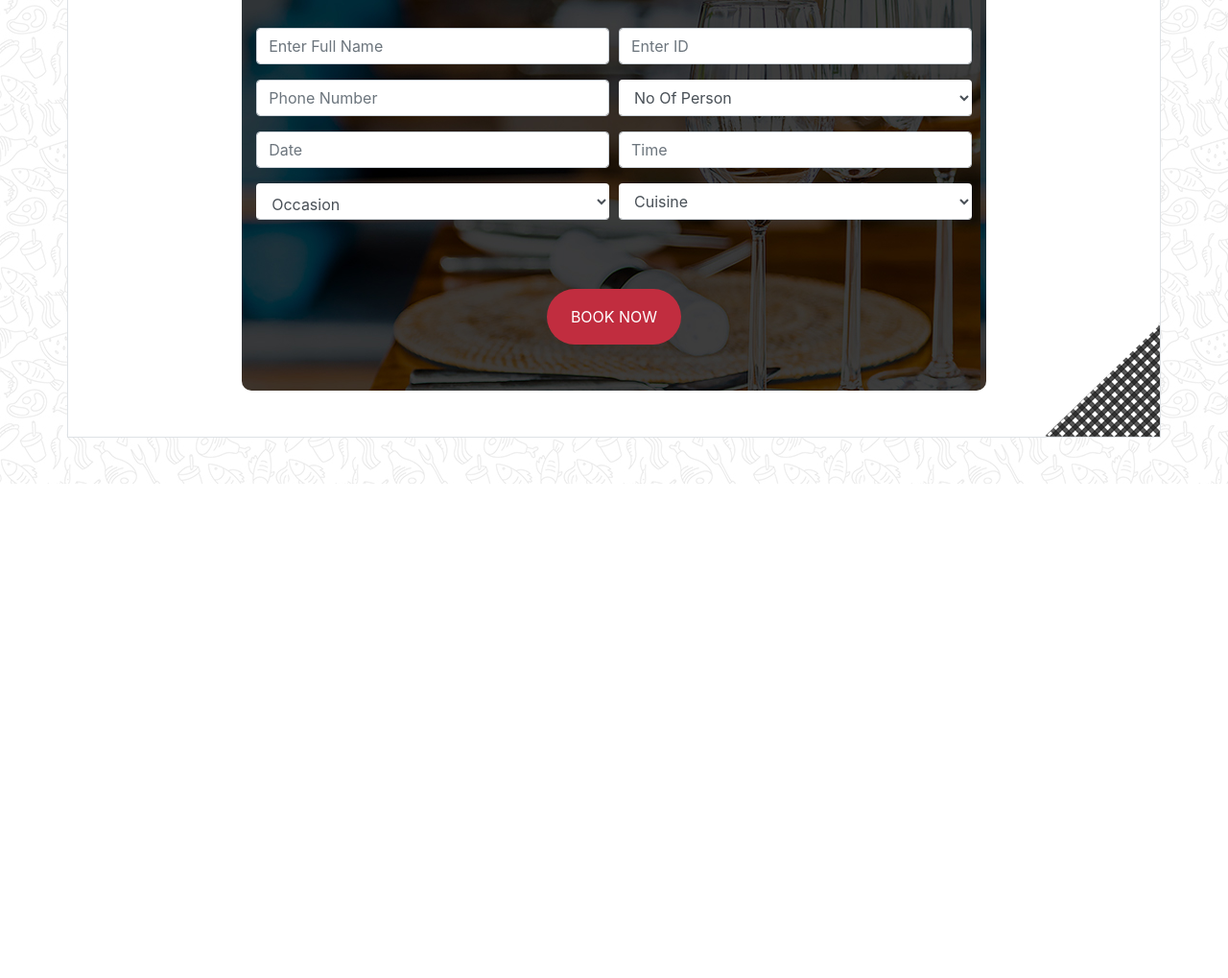
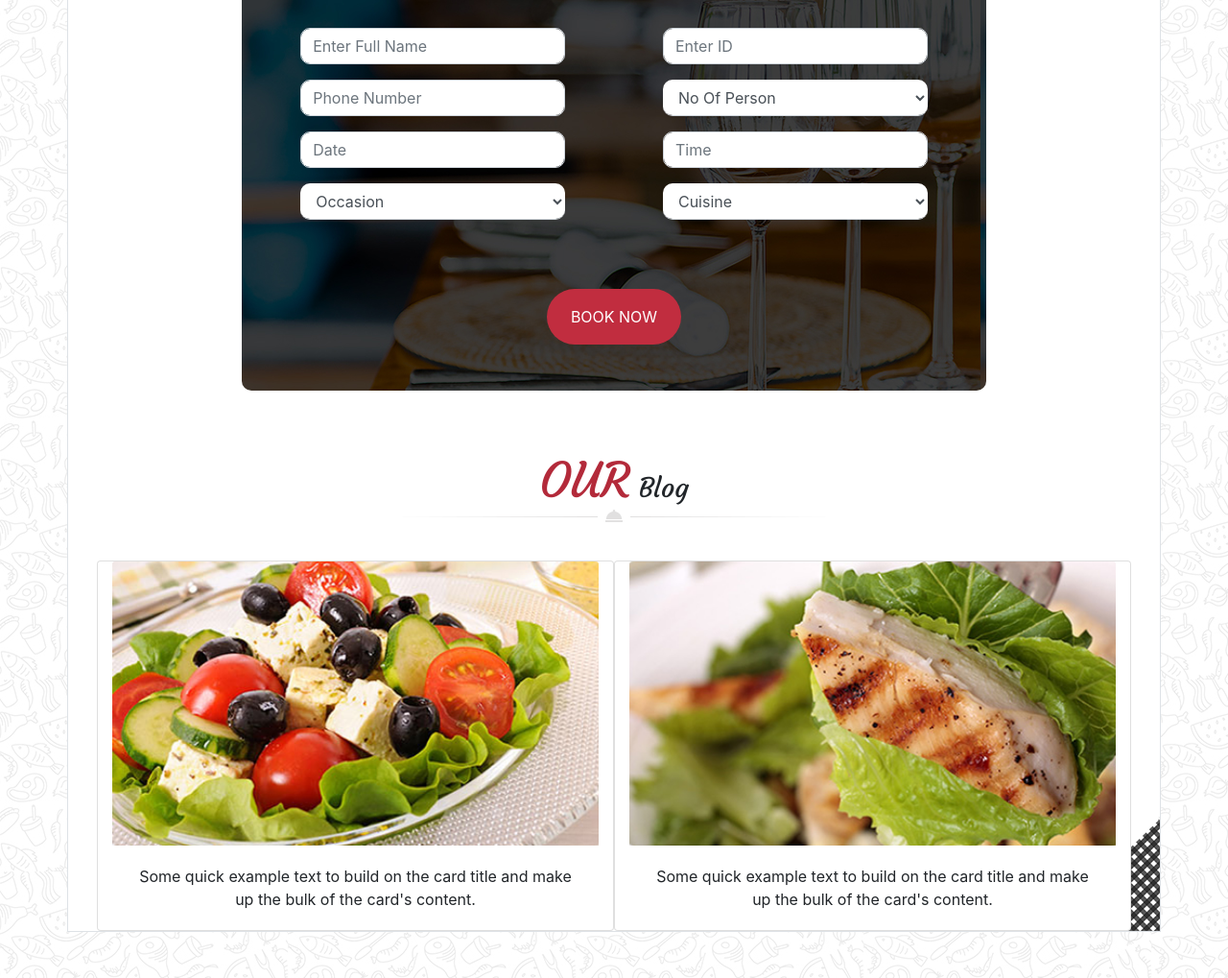
Before and after one commit to lilseb/coding_16_site_chef, a website: page index.html in a window 1280 px wide. Shown: the part 3492-4511 px from the top of the page at 96% size. Before the commit the page ends 3996 px from the top, so only its background shows below. Drawn offline with nearby package versions, Linux system fonts and the light colour scheme.

Commit message:
section3 améliorer

```diff
--- a/index.html
+++ b/index.html
@@ -808,8 +808,10 @@
 
         <img class="position-absolute" style="top: 0%; right: 0%;" src="./public/img/box-right-top-grey.png" alt="">
         <img class="position-absolute" style="top: 0%; left: 0%;" src="./public/img/box-left-top-grey.png" alt="">
-        <img class="position-absolute" style="bottom: 0%; right: 0%;" src="./public/img/box-bottom_right-grey.png"alt="">
-        <img class="position-absolute" style="bottom: 0%; left: 0%;" src="./public/img//box-bottom-left-grey.png"alt="">
+        <img class="position-absolute" style="bottom: 0%; right: 0%;" src="./public/img/box-bottom_right-grey.png"
+            alt="">
+        <img class="position-absolute" style="bottom: 0%; left: 0%;" src="./public/img//box-bottom-left-grey.png"
+            alt="">
 
         <div class="py-3">
             <h3 class="our-story pb-0 mb-0"><span class="our"> BOOK</span> Your Table</h3>
@@ -821,44 +823,68 @@
             <div class="form-row">
 
                 <div class="col-6 pt-3">
-                    <input type="text" class="form-control" placeholder="Enter Full Name">
+                    <input type="text" class="form-control mx-auto   coordonees " placeholder="Enter Full Name">
                 </div>
                 <div class="col-6 pt-3">
-                    <input type="text" class="form-control" placeholder="Enter ID">
+                    <input type="text" class="form-control mx-auto  coordonees" placeholder="Enter ID">
                 </div>
                 <div class="col-6 pt-3">
-                    <input type="text" class="form-control" placeholder="Phone Number">
+                    <input type="text" class="form-control mx-auto coordonees" placeholder="Phone Number">
                 </div>
                 <div class=" pt-3 col-6">
 
-                    <select id="inputState" class="form-control  border-left-0 border-right-0 border-top-0">
+                    <select id="inputState"
+                        class="form-control mx-auto  border-left-0 border-right-0 border-top-0 coordonees">
                         <option selected>No Of Person</option>
                         <option>...</option>
                     </select>
                 </div>
                 <div class="col-6 pt-3">
-                    <input type="text" class="form-control" placeholder="Date">
+                    <input type="text" class="form-control mx-auto coordonees" placeholder="Date">
                 </div>
                 <div class="col-6 pt-3">
-                    <input type="text" class="form-control" placeholder="Time">
+                    <input type="text" class="form-control mx-auto coordonees" placeholder="Time">
                 </div>
                 <div class="col-6 pb-4 pt-3">
 
-                    <select id="inputState" class="form-control pb-0 border-left-0 border-right-0 border-top-0">
+                    <select id="inputState"
+                        class="form-control mx-auto border-left-0 border-right-0 border-top-0 coordonees">
                         <option selected>Occasion</option>
                         <option>...</option>
                     </select>
                 </div>
                 <div class="col-6 pb-4 pt-3">
-                    <select id="inputState" class="form-control border-left-0 border-right-0 border-top-0">
+                    <select id="inputState"
+                        class="form-control mx-auto border-left-0 border-right-0 border-top-0 coordonees">
                         <option selected>Cuisine</option>
                         <option>...</option>
                     </select>
                 </div>
+                <button type="button" class="book-now mx-auto btn text-white px-4 py-3 my-5 ">BOOK NOW</button>
+            </div>
+        </div>
 
-                    <button type="button" class="book-now mx-auto btn text-white px-4 py-3 my-5 ">BOOK NOW</button>
+        <div class="py-3">
+            <h3 class="our-story pb-0 mb-0"><span class="our"> OUR</span> Blog</h3>
+            <img class="pb-4" src="./public/img/decoration_line.png" alt="">
+        </div>
 
+        <div class="container d-flex ">
 
+            <div class="card col-6 d-flex " style="width: 18rem;">
+                <img src="./public/img/blog_img1.jpg" class="card-img-top" alt="...">
+                <div class="card-body">
+                    <p class="card-text">Some quick example text to build on the card title and make up the bulk of the
+                        card's content.</p>
+                </div>
+            </div>
+
+            <div class="card col-6 d-flex" style="width: 18rem;">
+                <img src="./public/img/blog_img2.jpg" class="card-img-top" alt="...">
+                <div class="card-body">
+                    <p class="card-text">Some quick example text to build on the card title and make up the bulk of the
+                        card's content.</p>
+                </div>
             </div>
         </div>
     </section>
--- a/src/scss/modules/_section.scss
+++ b/src/scss/modules/_section.scss
@@ -29,7 +29,7 @@
                         }
                     }
                     a:hover{
-                        border-color: #C12D3F;
+
                         border-right: 4px solid #C12D3F;
                     }
                 }
@@ -83,6 +83,10 @@
             width: 70%;
             border-radius: 10px;
             .form-row{
+                .coordonees{
+                    border-radius: 10px;
+                    width: 75%;
+                }
                 .book-now{
                     background-color: #C12D3F;
                     border-radius:30px;
```
Also changed, not shown: public/css/app.css. Lines whose indentation alone changed are shown as unchanged.
